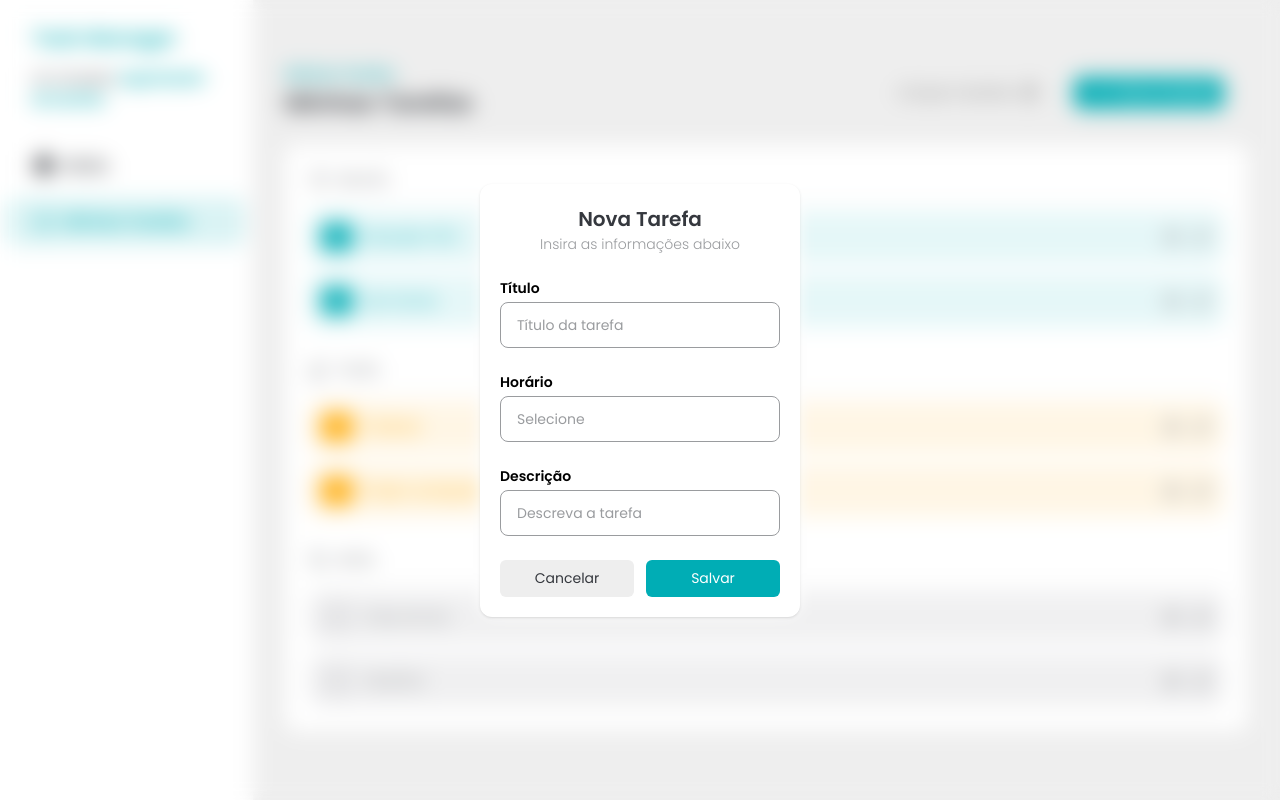
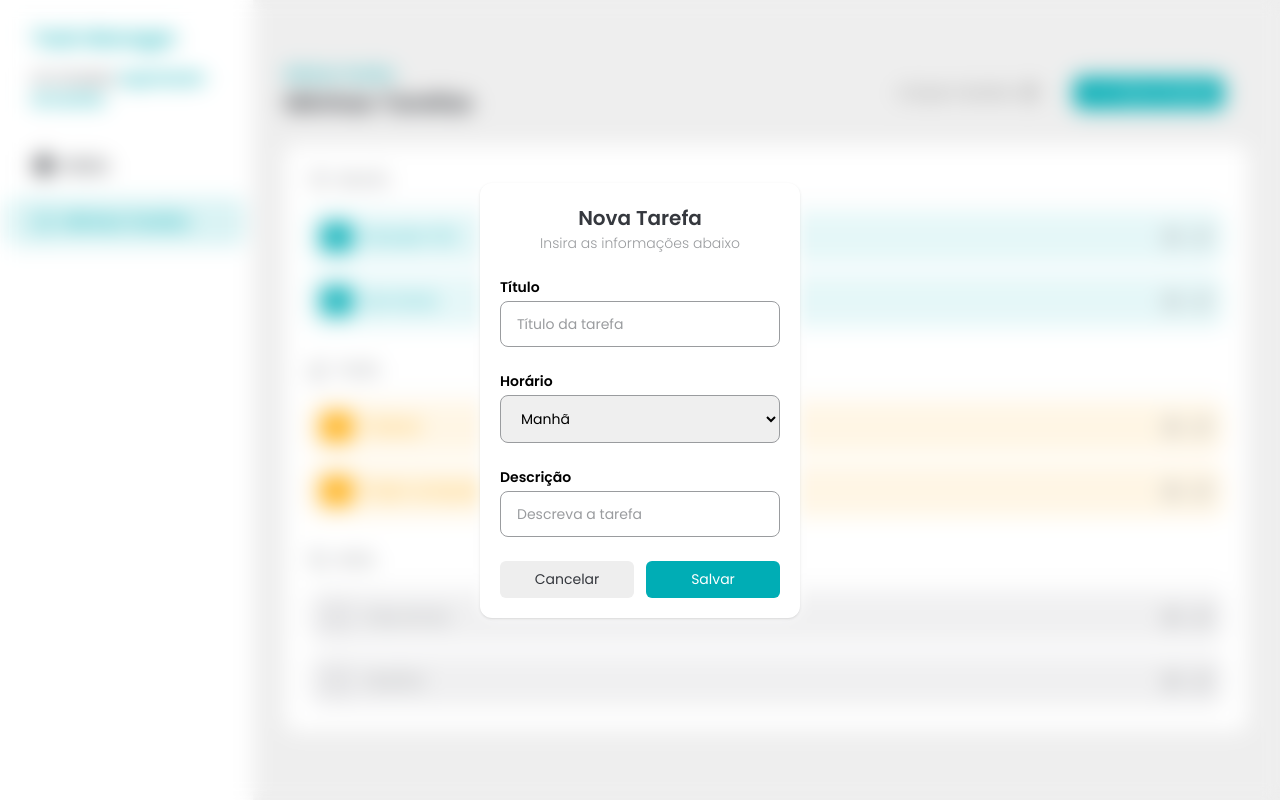
Before and after one commit to kleyton-ferreira/gerenciador-tarefas, a React (Vite) app: page / in a window 1280 px wide. Both pictures are taken after a click on the button "Nova tarefa". Built offline with nearby package versions, Linux system fonts and the light colour scheme.

Commit message:
feat: add InputLabel components

```diff
--- a/src/components/AddTaskDialog/AddTaskDialog.jsx
+++ b/src/components/AddTaskDialog/AddTaskDialog.jsx
@@ -6,6 +6,7 @@ import { CSSTransition } from 'react-transition-group'
 
 import Button from '../Button/Button'
 import Input from '../Input/Input'
+import InputLabel from '../InputLabel/InputLabel'
 
 const AddTaskDialog = ({ isOpen, handleClose }) => {
   const nodeRef = useRef()
@@ -36,7 +37,19 @@ const AddTaskDialog = ({ isOpen, handleClose }) => {
                   label="Título"
                   placeholder="Título da tarefa"
                 />
-                <Input id="time" label="Horário" placeholder="Selecione" />
+
+                <div>
+                  <InputLabel htmlFor="time">Horário</InputLabel>
+                  <select
+                    id="time"
+                    className="w-full rounded-lg border border-solid border-brand-text-gray px-4 py-3 text-sm outline-brand-primary placeholder:text-brand-text-gray"
+                  >
+                    <option value="">Manhã</option>
+                    <option value="">Tarde</option>
+                    <option value="">Noite</option>
+                  </select>
+                </div>
+
                 <Input
                   id="description"
                   label="Descrição"
--- /dev/null
+++ b/src/components/InputLabel/InputLabel.jsx
@@ -0,0 +1,13 @@
+import React from 'react'
+
+const InputLabel = (props) => {
+  return (
+    <div>
+      <label className="mb-1 flex text-sm font-semibold" {...props}>
+        {props.children}
+      </label>
+    </div>
+  )
+}
+
+export default InputLabel
```
